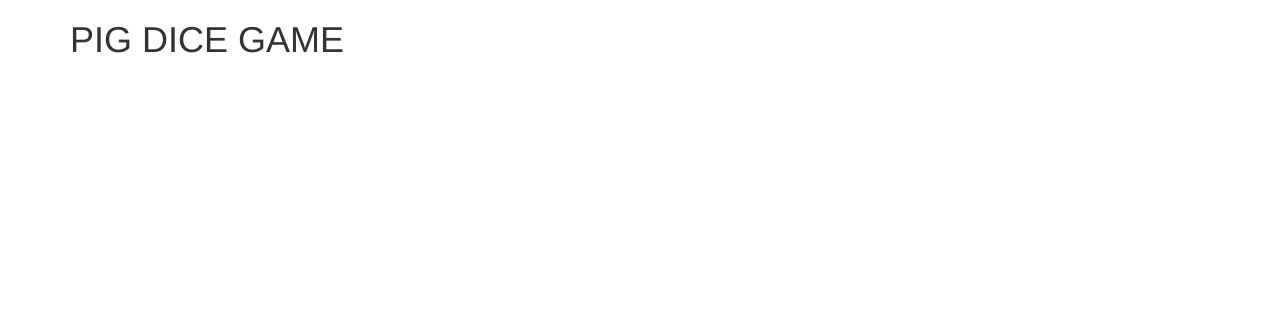
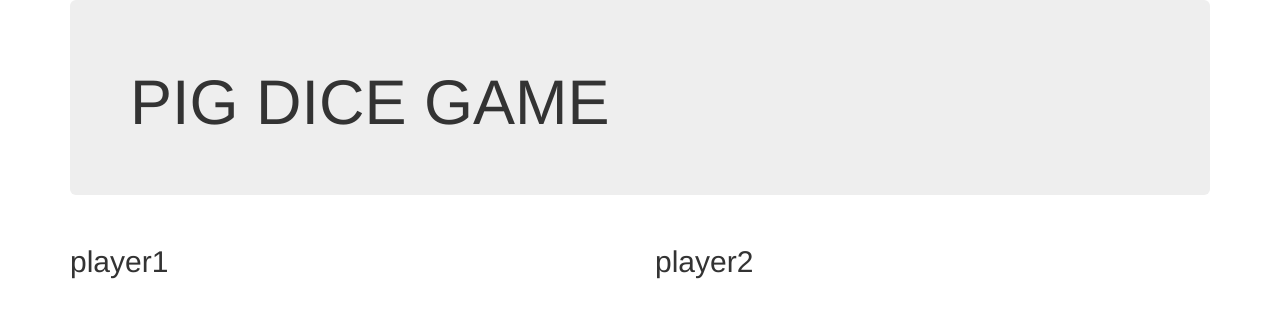
Before and after one commit to Mikemike-22/dice-game, a plain HTML site: page index.html in a window 1280 px wide. Drawn offline with nearby package versions, Linux system fonts and the light colour scheme.

Commit message:
add grid system

```diff
--- a/index.html
+++ b/index.html
@@ -6,14 +6,25 @@
     <link rel="stylesheet" href="css/styles.css">
     <script src="js/jquery-1.12.0.js"></script>
     <script src="js/scripts.js"></script>
-
     <title>PIG-DICE-GAME</title>
   </head>
   <body>
     <div class="container">
-    <h1>PIG DICE GAME</h1>
+      <div class="jumbotron">
+       <h1>PIG DICE GAME</h1>
+      </div>
+      <div class="row">
+        <div class="col-md-6">
+          <h2>player1</h2>
+        </div>
+        <div class="col-md-6">
+          <h2>player2</h2>
 
-  </div>
+        </div>
+      </div>
+
+    </div>
+
 
 
   </body>
```
